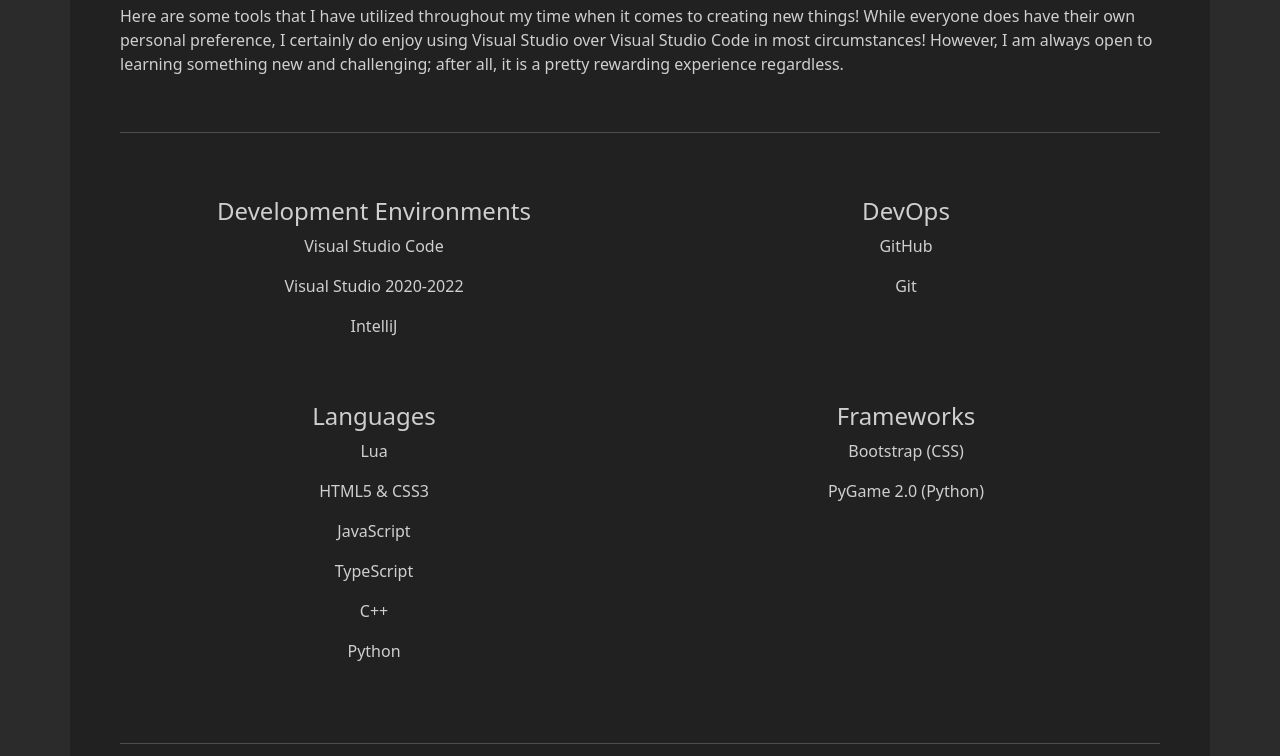
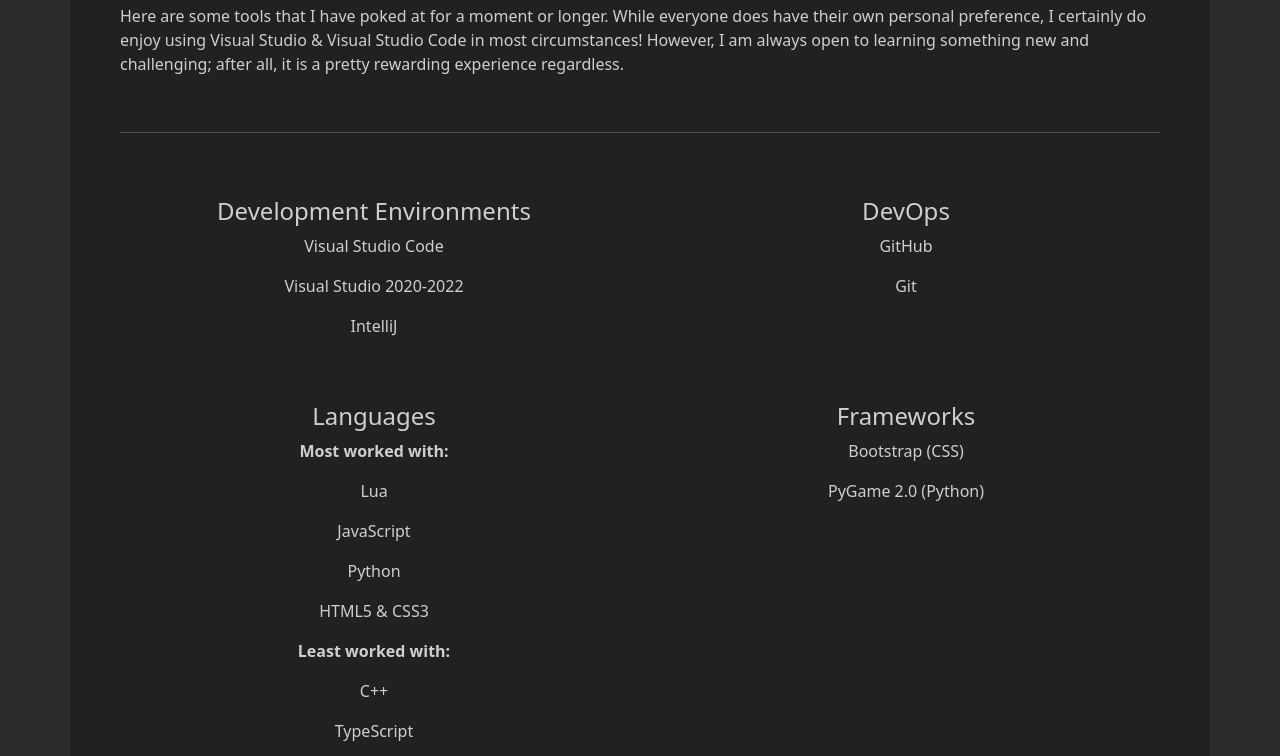
Before and after one commit to dylandamiano/dylandamiano.github.io, a plain HTML site: page tools.html in a window 1280 px wide. Shown: the part 196-952 px from the top of the page. Drawn offline with nearby package versions, Linux system fonts and the light colour scheme.

Commit message:
Update tools.html

```diff
--- a/tools.html
+++ b/tools.html
@@ -54,9 +54,9 @@
                                     <h2>Tools Used</h2>
 
                                     <p>
-                                        Here are some tools that I have utilized throughout my time when it comes
-                                        to creating new things! While everyone does have their own personal preference, I
-                                        certainly do enjoy using Visual Studio over Visual Studio Code in most circumstances! However,
+                                        Here are some tools that I have poked at for a moment or longer.
+                                        While everyone does have their own personal preference, I
+                                        certainly do enjoy using Visual Studio & Visual Studio Code in most circumstances! However,
                                         I am always open to learning something new and challenging; after all, it is a pretty rewarding experience
                                         regardless.
                                     </p>
@@ -109,12 +109,16 @@
                             <div class="col">
                                 <h4>Languages</h4>
                                 <div>
+                                    <p><b>Most worked with:</b></p>
                                     <p>Lua</p>
+                                    <p>JavaScript</p>
+                                    <p>Python</p>
                                     <p>HTML5 & CSS3</p>
-                                    <p>JavaScript</p>
+
+                                    <p><b>Least worked with:</b></p>
+                                    <p>C++</p>
                                     <p>TypeScript</p>
-                                    <p>C++</p>
-                                    <p>Python</p>
+
                                 </div>
                             </div>
 
```
